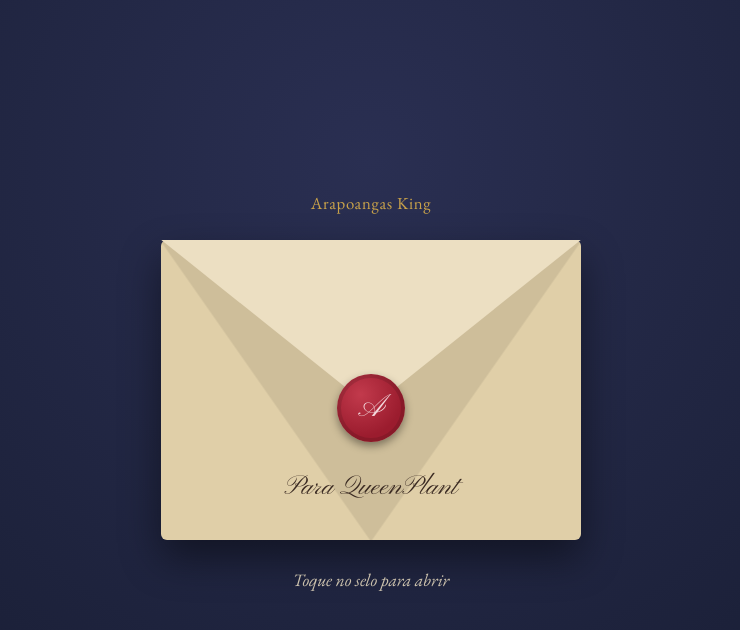
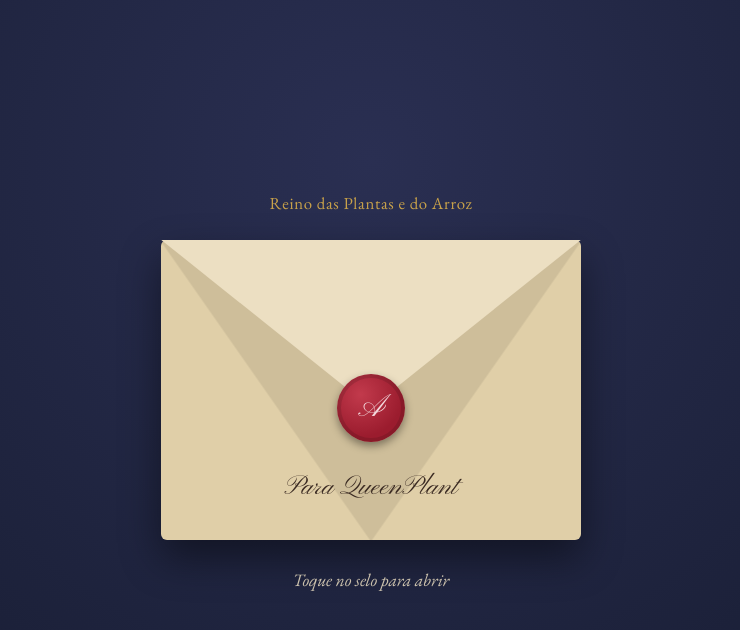
Before and after one commit to Arrozcadorga/mafeplanta, a plain HTML site: page index.html in a window 1280 px wide. Shown: the whole page, without its empty margins (269-1009 px from the left). Drawn offline with nearby package versions, Linux system fonts and the light colour scheme.

Commit message:
Alterado nome do reino

```diff
--- a/index.html
+++ b/index.html
@@ -78,7 +78,7 @@ h1{font-family:"Pinyon Script",cursive;font-weight:400;font-size:clamp(3.2rem,12
 <body>
 <main>
   <div id="envWrap">
-    <div class="kingdom">Arapoangas King</div>
+    <div class="kingdom">Reino das Plantas e do Arroz</div>
     <button class="env" id="env" aria-label="Abrir a carta">
       <div class="flap"></div>
       <div class="to">Para QueenPlant</div>
@@ -88,7 +88,7 @@ h1{font-family:"Pinyon Script",cursive;font-weight:400;font-size:clamp(3.2rem,12
   </div>
 
   <article id="letter">
-    <p class="realm">Reino de Arapoangas King</p>
+    <p class="realm">Reino das Plantas e do Arroz</p>
     <h1>Amor</h1>
     <div class="orn">❦</div>
     <div class="body">
```
